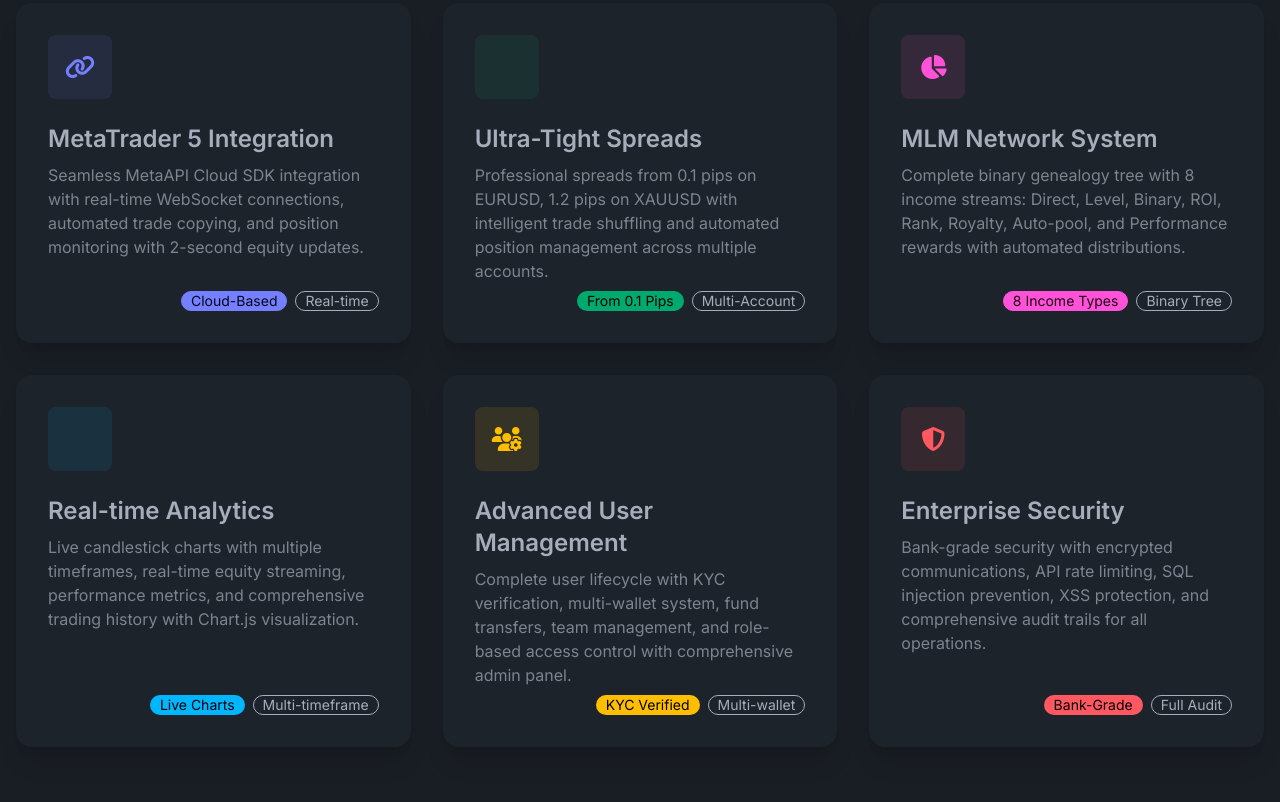
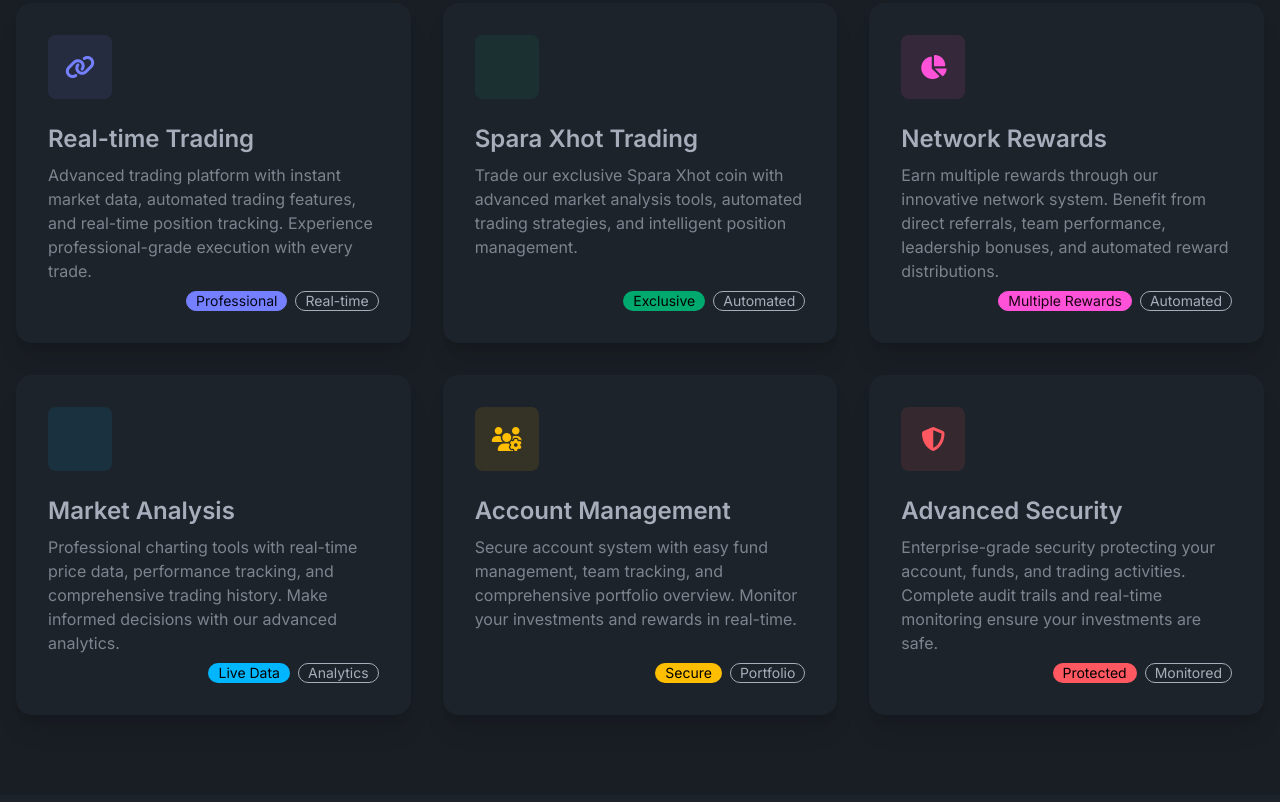
Before and after one commit to DeepanshuTIET/reference_website, a plain HTML site: page website.html in a window 1280 px wide. Shown: the part 1158-1960 px from the top of the page. Drawn offline with nearby package versions, Linux system fonts and the light colour scheme.

Commit message:
SparkXHot

```diff
--- a/website.html
+++ b/website.html
@@ -114,7 +114,7 @@
                 <ul class="menu menu-sm dropdown-content mt-3 z-[1] p-2 shadow bg-base-100 rounded-box w-52" id="mobile-menu">
                     <li><a href="#features">Features</a></li>
                     <li><a href="#trading">Trading</a></li>
-                    <li><a href="#mlm">MLM System</a></li>
+                    <li><a href="#network">Network Rewards</a></li>
                     <li><a href="#pricing">Account Types</a></li>
                     <li><a href="#testimonials">Testimonials</a></li>
                     <li><a href="#contact">Support</a></li>
@@ -129,7 +129,7 @@
             <ul class="menu menu-horizontal px-1">
                 <li><a href="#features" class="hover:text-primary">Features</a></li>
                 <li><a href="#trading" class="hover:text-primary">Trading</a></li>
-                <li><a href="#mlm" class="hover:text-primary">MLM System</a></li>
+                <li><a href="#network" class="hover:text-primary">Network Rewards</a></li>
                 <li><a href="#pricing" class="hover:text-primary">Account Types</a></li>
                 <li><a href="#testimonials" class="hover:text-primary">Testimonials</a></li>
                 <li><a href="#contact" class="hover:text-primary">Support</a></li>
@@ -158,7 +158,7 @@
                 </h1>
 
                 <p class="text-xl md:text-2xl mb-8 text-white/90 leading-relaxed max-w-3xl mx-auto hero-subtitle">
-                    Professional-grade trading platform with MetaTrader 5 integration, real-time equity streaming, intelligent trade copying, and comprehensive MLM network management. Experience spreads from 0.1 pips with institutional-grade execution.
+                    Experience seamless trading of Spara Xhot coin with real-time market data, automated trading features, and comprehensive network rewards. Join thousands of successful traders in our growing community.
                 </p>
 
                 <div class="flex flex-col sm:flex-row gap-4 justify-center items-center mb-8 hero-buttons">
@@ -219,10 +219,10 @@
                         <div class="w-16 h-16 bg-primary/10 rounded-lg flex items-center justify-center mb-4">
                             <i class="fas fa-link text-2xl text-primary"></i>
                         </div>
-                        <h3 class="card-title text-2xl">MetaTrader 5 Integration</h3>
-                        <p class="text-base-content/70">Seamless MetaAPI Cloud SDK integration with real-time WebSocket connections, automated trade copying, and position monitoring with 2-second equity updates.</p>
+                        <h3 class="card-title text-2xl">Real-time Trading</h3>
+                        <p class="text-base-content/70">Advanced trading platform with instant market data, automated trading features, and real-time position tracking. Experience professional-grade execution with every trade.</p>
                         <div class="card-actions justify-end">
-                            <div class="badge badge-primary">Cloud-Based</div>
+                            <div class="badge badge-primary">Professional</div>
                             <div class="badge badge-outline">Real-time</div>
                         </div>
                     </div>
@@ -238,11 +238,11 @@
                         <div class="w-16 h-16 bg-success/10 rounded-lg flex items-center justify-center mb-4">
                             <i class="fas fa-chart-candlestick text-2xl text-success"></i>
                         </div>
-                        <h3 class="card-title text-2xl">Ultra-Tight Spreads</h3>
-                        <p class="text-base-content/70">Professional spreads from 0.1 pips on EURUSD, 1.2 pips on XAUUSD with intelligent trade shuffling and automated position management across multiple accounts.</p>
+                        <h3 class="card-title text-2xl">Spara Xhot Trading</h3>
+                        <p class="text-base-content/70">Trade our exclusive Spara Xhot coin with advanced market analysis tools, automated trading strategies, and intelligent position management.</p>
                         <div class="card-actions justify-end">
-                            <div class="badge badge-success">From 0.1 Pips</div>
-                            <div class="badge badge-outline">Multi-Account</div>
+                            <div class="badge badge-success">Exclusive</div>
+                            <div class="badge badge-outline">Automated</div>
                         </div>
                     </div>
                 </div>
@@ -257,11 +257,11 @@
                         <div class="w-16 h-16 bg-secondary/10 rounded-lg flex items-center justify-center mb-4">
                             <i class="fas fa-chart-pie text-2xl text-secondary"></i>
                         </div>
-                        <h3 class="card-title text-2xl">MLM Network System</h3>
-                        <p class="text-base-content/70">Complete binary genealogy tree with 8 income streams: Direct, Level, Binary, ROI, Rank, Royalty, Auto-pool, and Performance rewards with automated distributions.</p>
+                        <h3 class="card-title text-2xl">Network Rewards</h3>
+                        <p class="text-base-content/70">Earn multiple rewards through our innovative network system. Benefit from direct referrals, team performance, leadership bonuses, and automated reward distributions.</p>
                         <div class="card-actions justify-end">
-                            <div class="badge badge-secondary">8 Income Types</div>
-                            <div class="badge badge-outline">Binary Tree</div>
+                            <div class="badge badge-secondary">Multiple Rewards</div>
+                            <div class="badge badge-outline">Automated</div>
                         </div>
                     </div>
                 </div>
@@ -276,11 +276,11 @@
                         <div class="w-16 h-16 bg-info/10 rounded-lg flex items-center justify-center mb-4">
                             <i class="fas fa-analytics text-2xl text-info"></i>
                         </div>
-                        <h3 class="card-title text-2xl">Real-time Analytics</h3>
-                        <p class="text-base-content/70">Live candlestick charts with multiple timeframes, real-time equity streaming, performance metrics, and comprehensive trading history with Chart.js visualization.</p>
+                        <h3 class="card-title text-2xl">Market Analysis</h3>
+                        <p class="text-base-content/70">Professional charting tools with real-time price data, performance tracking, and comprehensive trading history. Make informed decisions with our advanced analytics.</p>
                         <div class="card-actions justify-end">
-                            <div class="badge badge-info">Live Charts</div>
-                            <div class="badge badge-outline">Multi-timeframe</div>
+                            <div class="badge badge-info">Live Data</div>
+                            <div class="badge badge-outline">Analytics</div>
                         </div>
                     </div>
                 </div>
@@ -295,11 +295,11 @@
                         <div class="w-16 h-16 bg-warning/10 rounded-lg flex items-center justify-center mb-4">
                             <i class="fas fa-users-cog text-2xl text-warning"></i>
                         </div>
-                        <h3 class="card-title text-2xl">Advanced User Management</h3>
-                        <p class="text-base-content/70">Complete user lifecycle with KYC verification, multi-wallet system, fund transfers, team management, and role-based access control with comprehensive admin panel.</p>
+                        <h3 class="card-title text-2xl">Account Management</h3>
+                        <p class="text-base-content/70">Secure account system with easy fund management, team tracking, and comprehensive portfolio overview. Monitor your investments and rewards in real-time.</p>
                         <div class="card-actions justify-end">
-                            <div class="badge badge-warning">KYC Verified</div>
-                            <div class="badge badge-outline">Multi-wallet</div>
+                            <div class="badge badge-warning">Secure</div>
+                            <div class="badge badge-outline">Portfolio</div>
                         </div>
                     </div>
                 </div>
@@ -314,11 +314,11 @@
                         <div class="w-16 h-16 bg-error/10 rounded-lg flex items-center justify-center mb-4">
                             <i class="fas fa-shield-alt text-2xl text-error"></i>
                         </div>
-                        <h3 class="card-title text-2xl">Enterprise Security</h3>
-                        <p class="text-base-content/70">Bank-grade security with encrypted communications, API rate limiting, SQL injection prevention, XSS protection, and comprehensive audit trails for all operations.</p>
+                        <h3 class="card-title text-2xl">Advanced Security</h3>
+                        <p class="text-base-content/70">Enterprise-grade security protecting your account, funds, and trading activities. Complete audit trails and real-time monitoring ensure your investments are safe.</p>
                         <div class="card-actions justify-end">
-                            <div class="badge badge-error">Bank-Grade</div>
-                            <div class="badge badge-outline">Full Audit</div>
+                            <div class="badge badge-error">Protected</div>
+                            <div class="badge badge-outline">Monitored</div>
                         </div>
                     </div>
                 </div>
@@ -440,12 +440,12 @@
         </div>
     </section>
 
-    <!-- MLM Section -->
-    <section id="mlm" class="py-20 bg-base-200">
+    <!-- Network Rewards Section -->
+    <section id="network" class="py-20 bg-base-200">
         <div class="container mx-auto px-4">
             <div class="text-center mb-16">
-                <h2 class="text-4xl md:text-5xl font-bold mb-4">Advanced MLM Network System</h2>
-                <p class="text-xl text-base-content/70 max-w-3xl mx-auto">Professional network marketing platform with binary genealogy tree, 8 distinct income streams, automated commission calculations, and comprehensive rank achievement system.</p>
+                <h2 class="text-4xl md:text-5xl font-bold mb-4">Network Rewards System</h2>
+                <p class="text-xl text-base-content/70 max-w-3xl mx-auto">Earn rewards through our innovative network system. Multiple reward tiers, automated distributions, and comprehensive achievement tracking help maximize your earnings.</p>
             </div>
 
             <div class="grid grid-cols-1 lg:grid-cols-3 gap-8 mb-16">
@@ -548,11 +548,11 @@
                         <h3 class="card-title text-2xl justify-center">Starter</h3>
                         <div class="text-4xl font-bold text-primary mb-4">$99</div>
                         <ul class="text-left space-y-3 mb-6">
-                            <li class="flex items-center"><i class="fas fa-check text-success mr-2"></i> MT5 Trading Access</li>
-                            <li class="flex items-center"><i class="fas fa-check text-success mr-2"></i> Binary Network Access</li>
-                            <li class="flex items-center"><i class="fas fa-check text-success mr-2"></i> 4 Income Streams</li>
+                            <li class="flex items-center"><i class="fas fa-check text-success mr-2"></i> Spara Xhot Trading</li>
+                            <li class="flex items-center"><i class="fas fa-check text-success mr-2"></i> Basic Network Rewards</li>
+                            <li class="flex items-center"><i class="fas fa-check text-success mr-2"></i> Market Analysis</li>
                             <li class="flex items-center"><i class="fas fa-check text-success mr-2"></i> Real-time Charts</li>
-                            <li class="flex items-center"><i class="fas fa-check text-success mr-2"></i> 24/7 Email Support</li>
+                            <li class="flex items-center"><i class="fas fa-check text-success mr-2"></i> Email Support</li>
                         </ul>
                         <div class="card-actions justify-center">
                             <button class="btn btn-primary btn-block">Get Started</button>
@@ -576,12 +576,12 @@
                         <h3 class="card-title text-2xl justify-center text-white">Professional</h3>
                         <div class="text-4xl font-bold text-white mb-4">$299</div>
                         <ul class="text-left space-y-3 mb-6 text-white/90">
-                            <li class="flex items-center"><i class="fas fa-check text-secondary mr-2"></i> Advanced MT5 Integration</li>
-                            <li class="flex items-center"><i class="fas fa-check text-secondary mr-2"></i> Intelligent Trade Copying</li>
-                            <li class="flex items-center"><i class="fas fa-check text-secondary mr-2"></i> All 8 Income Streams</li>
-                            <li class="flex items-center"><i class="fas fa-check text-secondary mr-2"></i> Live Equity Updates</li>
+                            <li class="flex items-center"><i class="fas fa-check text-secondary mr-2"></i> Advanced Trading Features</li>
+                            <li class="flex items-center"><i class="fas fa-check text-secondary mr-2"></i> Automated Trading</li>
+                            <li class="flex items-center"><i class="fas fa-check text-secondary mr-2"></i> Full Network Rewards</li>
+                            <li class="flex items-center"><i class="fas fa-check text-secondary mr-2"></i> Real-time Analytics</li>
                             <li class="flex items-center"><i class="fas fa-check text-secondary mr-2"></i> Priority Support</li>
-                            <li class="flex items-center"><i class="fas fa-check text-secondary mr-2"></i> Binary Tree Management</li>
+                            <li class="flex items-center"><i class="fas fa-check text-secondary mr-2"></i> Team Management</li>
                         </ul>
                         <div class="card-actions justify-center">
                             <button class="btn btn-secondary btn-block">Start Professional</button>
@@ -602,12 +602,12 @@
                         <h3 class="card-title text-2xl justify-center">Enterprise</h3>
                         <div class="text-4xl font-bold text-secondary mb-4">$599</div>
                         <ul class="text-left space-y-3 mb-6">
-                            <li class="flex items-center"><i class="fas fa-check text-success mr-2"></i> Complete Platform Access</li>
-                            <li class="flex items-center"><i class="fas fa-check text-success mr-2"></i> Multi-Account MT5 Management</li>
-                            <li class="flex items-center"><i class="fas fa-check text-success mr-2"></i> Auto-pool & Royalty Income</li>
-                            <li class="flex items-center"><i class="fas fa-check text-success mr-2"></i> Advanced Risk Controls</li>
+                            <li class="flex items-center"><i class="fas fa-check text-success mr-2"></i> Enterprise Trading Access</li>
+                            <li class="flex items-center"><i class="fas fa-check text-success mr-2"></i> Multi-Account Management</li>
+                            <li class="flex items-center"><i class="fas fa-check text-success mr-2"></i> Premium Network Rewards</li>
+                            <li class="flex items-center"><i class="fas fa-check text-success mr-2"></i> Advanced Risk Management</li>
                             <li class="flex items-center"><i class="fas fa-check text-success mr-2"></i> Dedicated Account Manager</li>
-                            <li class="flex items-center"><i class="fas fa-check text-success mr-2"></i> API & Custom Integration</li>
+                            <li class="flex items-center"><i class="fas fa-check text-success mr-2"></i> Custom Trading Strategies</li>
                         </ul>
                         <div class="card-actions justify-center">
                             <button class="btn btn-secondary btn-block">Go Enterprise</button>
@@ -650,7 +650,7 @@
                                 </div>
                             </div>
                         </div>
-                        <p class="text-base-content/70">"The MetaAPI integration is incredible. Real-time equity streaming and automated trade copying have transformed my trading performance by 300%."</p>
+                        <p class="text-base-content/70">"The trading platform is incredible. Real-time market data and automated trading features have transformed my trading performance by 300%."</p>
                     </div>
                 </div>
 
@@ -677,7 +677,7 @@
                                 </div>
                             </div>
                         </div>
-                        <p class="text-base-content/70">"The 8-income MLM system is amazing. Built a network of 500+ members across 10 levels with automated binary tree management and daily passive income."</p>
+                        <p class="text-base-content/70">"The network rewards system is amazing. Built a network of 500+ members and earning daily passive income through multiple reward tiers."</p>
                     </div>
                 </div>
 
@@ -704,7 +704,7 @@
                                 </div>
                             </div>
                         </div>
-                        <p class="text-base-content/70">"Real-time equity streaming, comprehensive admin panel, and multi-timeframe charts make team management effortless. Best trading MLM platform available!"</p>
+                        <p class="text-base-content/70">"Real-time market data, comprehensive dashboard, and advanced charts make portfolio management effortless. Best trading platform I've ever used!"</p>
                     </div>
                 </div>
             </div>
@@ -728,7 +728,7 @@
                    x-transition:enter="transition ease-out duration-700 delay-200"
                    x-transition:enter-start="opacity-0 transform translate-y-10"
                    x-transition:enter-end="opacity-100 transform translate-y-0">
-                    Join 50,000+ traders and network marketers worldwide who trust Ditto Trading for professional-grade execution, intelligent trade copying, and comprehensive MLM network management
+                    Join 50,000+ traders worldwide who trust Ditto Trading for professional-grade execution, automated trading features, and comprehensive network rewards
                 </p>
 
                 <div class="flex flex-col sm:flex-row gap-4 justify-center items-center mb-12"
@@ -751,8 +751,8 @@
                          x-transition:enter="transition ease-out duration-500 delay-500"
                          x-transition:enter-start="opacity-0 transform translate-y-10"
                          x-transition:enter-end="opacity-100 transform translate-y-0">
-                        <div class="text-3xl font-bold">2-Sec</div>
-                        <div class="text-white/80">Equity Updates</div>
+                        <div class="text-3xl font-bold">Real-time</div>
+                        <div class="text-white/80">Market Data</div>
                     </div>
                     <div x-show="inView"
                          x-transition:enter="transition ease-out duration-500 delay-600"
@@ -765,8 +765,8 @@
                          x-transition:enter="transition ease-out duration-500 delay-700"
                          x-transition:enter-start="opacity-0 transform translate-y-10"
                          x-transition:enter-end="opacity-100 transform translate-y-0">
-                        <div class="text-3xl font-bold">From 0.1</div>
-                        <div class="text-white/80">Pip Spreads</div>
+                        <div class="text-3xl font-bold">Automated</div>
+                        <div class="text-white/80">Trading</div>
                     </div>
                 </div>
             </div>
@@ -829,28 +829,28 @@
                     <div class="collapse collapse-arrow bg-base-200">
                         <input type="radio" name="faq-accordion" checked="checked" />
                         <div class="collapse-title text-xl font-medium">
-                            How does the MetaAPI integration work?
+                            How does the trading platform work?
                         </div>
                         <div class="collapse-content">
-                            <p>Our platform uses MetaAPI Cloud SDK to connect directly to MetaTrader 5 accounts, providing real-time data streaming, automated trade copying, and position monitoring with 2-second equity updates.</p>
+                            <p>Our advanced trading platform provides real-time market data for Spara Xhot coin, with automated trading features and instant position updates every 2 seconds.</p>
                         </div>
                     </div>
                     <div class="collapse collapse-arrow bg-base-200">
                         <input type="radio" name="faq-accordion" />
                         <div class="collapse-title text-xl font-medium">
-                            What are the minimum spreads?
+                            How is trading priced?
                         </div>
                         <div class="collapse-content">
-                            <p>We offer ultra-tight spreads starting from 0.1 pips on EURUSD and 1.2 pips on XAUUSD, with intelligent trade shuffling across multiple accounts for optimal execution.</p>
+                            <p>Our platform offers competitive pricing for Spara Xhot coin trading with automated position management and optimal execution for all trades.</p>
                         </div>
                     </div>
                     <div class="collapse collapse-arrow bg-base-200">
                         <input type="radio" name="faq-accordion" />
                         <div class="collapse-title text-xl font-medium">
-                            How does the MLM system work?
+                            How do network rewards work?
                         </div>
                         <div class="collapse-content">
-                            <p>Our advanced MLM system features a binary genealogy tree with 8 income streams: Direct, Level, Binary, ROI, Rank, Royalty, Auto-pool, and Performance rewards with automated distributions.</p>
+                            <p>Our innovative network rewards system offers multiple ways to earn: direct referrals, team performance bonuses, leadership rewards, and automated distributions based on your network's growth.</p>
                         </div>
                     </div>
                 </div>
@@ -863,7 +863,7 @@
         <nav class="grid grid-flow-col gap-4">
             <a href="#features" class="link link-hover">Features</a>
             <a href="#trading" class="link link-hover">Trading</a>
-            <a href="#mlm" class="link link-hover">MLM System</a>
+            <a href="#network" class="link link-hover">Network Rewards</a>
             <a href="#pricing" class="link link-hover">Account Types</a>
             <a href="#testimonials" class="link link-hover">Testimonials</a>
             <a href="#contact" class="link link-hover">Support</a>
@@ -921,12 +921,12 @@
                             <button class="btn btn-error btn-sm">SELL</button>
                         </div>
                     </div>
-                    <p class="text-sm text-base-content/70">Real-time MetaAPI integration with 2-second equity updates</p>
+                    <p class="text-sm text-base-content/70">Real-time market data with instant position updates</p>
                 </div>
 
-                <!-- MLM Demo -->
+                <!-- Network Demo -->
                 <div class="bg-base-200 rounded-2xl p-6">
-                    <h4 class="text-xl font-bold mb-4 text-secondary">MLM Network System</h4>
+                    <h4 class="text-xl font-bold mb-4 text-secondary">Network Rewards</h4>
                     <div class="bg-base-100 rounded-xl p-4 mb-4">
                         <div class="text-center mb-4">
                             <div class="w-12 h-12 bg-secondary/20 rounded-full flex items-center justify-center mx-auto mb-2">
@@ -954,7 +954,7 @@
             </div>
 
             <div class="mt-6 text-center">
-                <p class="text-base-content/70 mb-4">Experience the full power of our professional trading and MLM platform</p>
+                <p class="text-base-content/70 mb-4">Experience the full power of our professional trading platform with network rewards</p>
                 <div class="flex gap-4 justify-center">
                     <button class="btn btn-primary">Request Full Demo</button>
                     <button class="btn btn-outline">Contact Sales</button>
```
